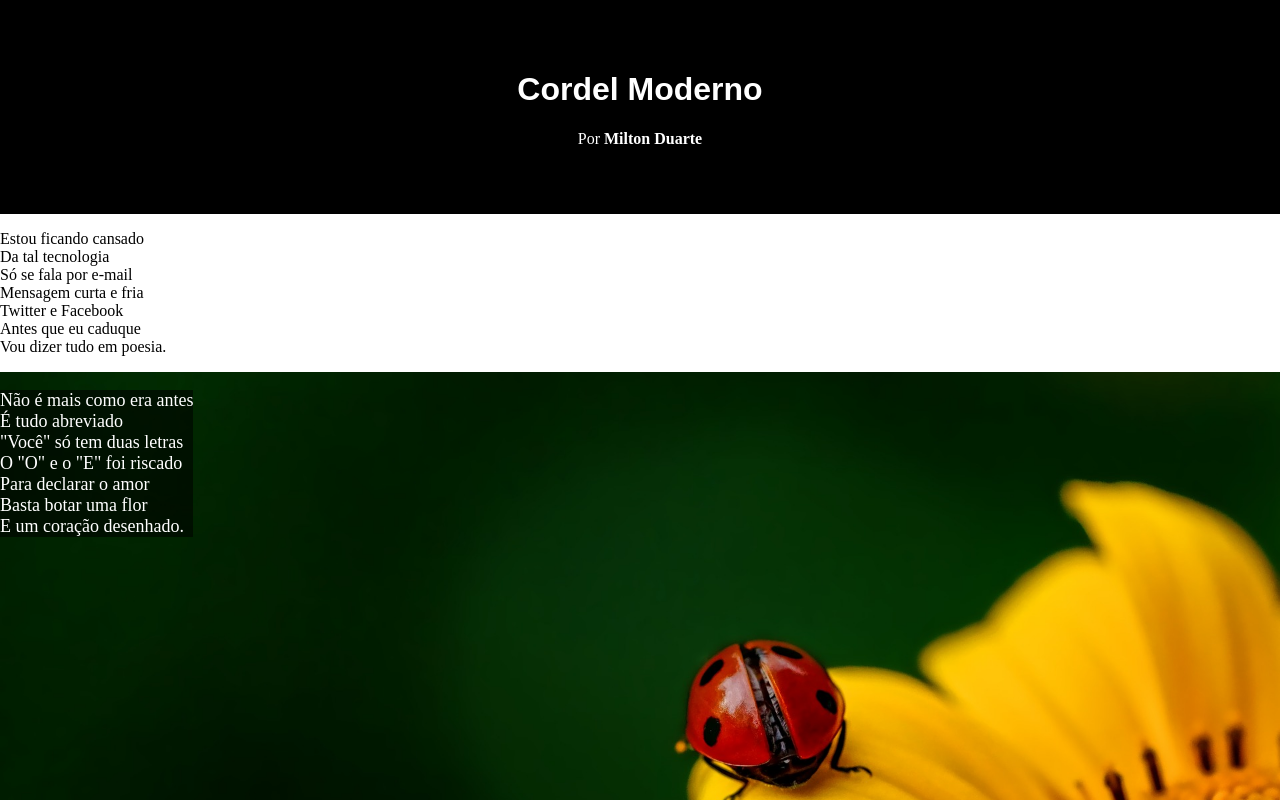
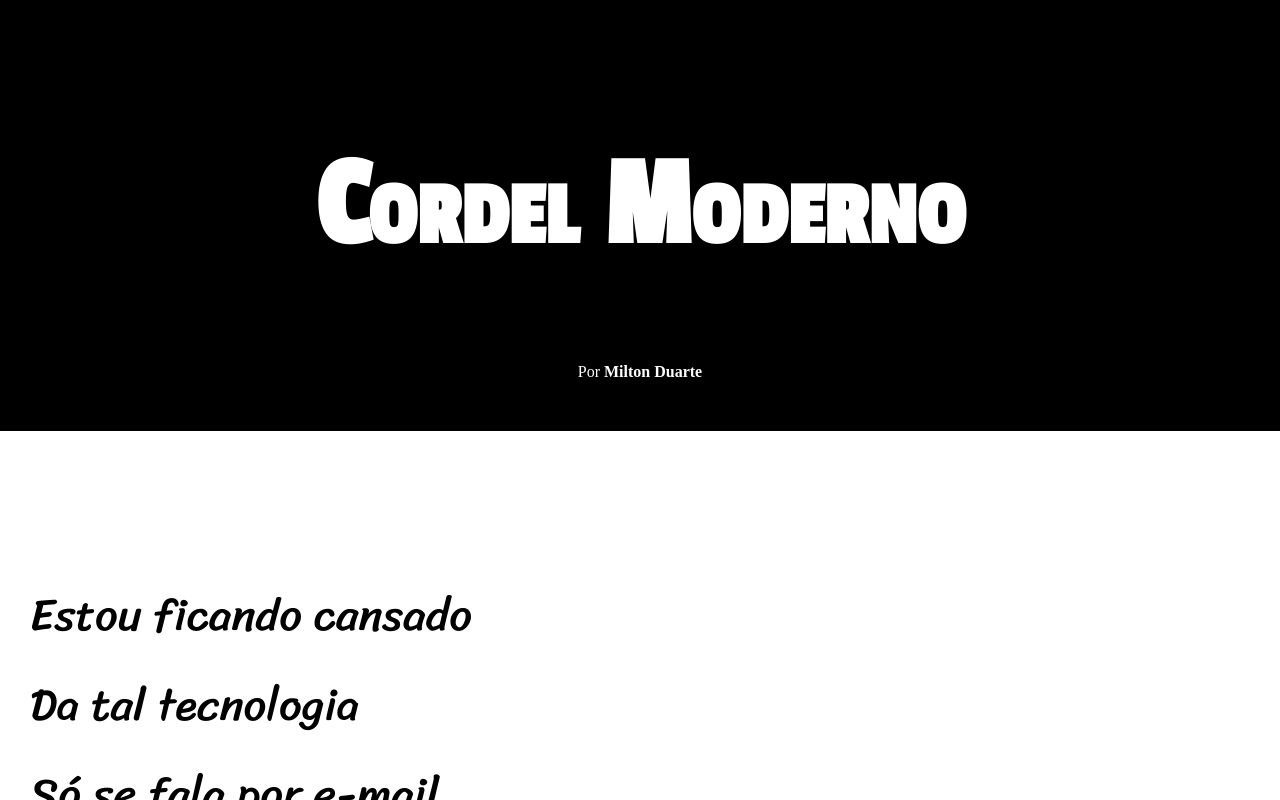
Before and after one commit to LuizHenriquw/HTML---CSS, a plain HTML site: page Exercicios/desafio_cordel/index.html in a window 1280 px wide. Shown: the top 800 px of the page. Drawn offline with Linux system fonts and the light colour scheme.

Commit message:
Melhorando o site

```diff
--- a/Exercicios/desafio_cordel/estilo.css
+++ b/Exercicios/desafio_cordel/estilo.css
@@ -1,46 +1,87 @@
 @charset "UTF-8";
-        body{
-            margin: 0px;
+    @import url('https://fonts.googleapis.com/css2?family=Passion+One&display=swap');
+    @import url('https://fonts.googleapis.com/css2?family=Sriracha&display=swap');
+     :root{
+        --fonte1:Verdana, Geneva, Tahoma, sans-serif;
+        --fonte2:"Passion One", sans-serif;
+         --fonte3:"Sriracha", cursive;
+        }
+
+        html , body{
+            min-width: 100vh;
 
         }
 
+        body{
+            margin: 0px;
+        }
+
+
+
+
         header{
             background-color:black ;
-            padding: 50px;
+
             text-align: center;
+            padding-top: 50px;
         }
 
         header > p >  a{
             color: white;
             text-decoration: none;
             font-weight: bold;
+
         }
 
+        a:hover{
+            text-decoration: underline;
+        }
+
+
         header > h1{
+            font-family: var(--fonte1);
             color:white;
-            font-family: "passion", sans-serif;
-
+            font-variant: small-caps;
+            font-family: var(--fonte2);
+            font-size: 10vw;
         }
         header > p{
             color: white;
-        }
-
-        main > p{
-            text-align: left;
-
+            padding-bottom: 50px;
 
         }
 
+        section{
+            padding-top: 10vh;
+            padding-bottom: 10vh;
+            line-height: 2em;
+            padding-left: 30px;
+            font-family: var(--fonte3);
+            font-size: 3.5vw;
+        }
 
-       #imagem1{
+        section.img > p{
+            background-color: rgba(0, 0, 0, 0.479);
+            width:400px ;
+            display: inline-block;
+        }
+
+
+        .img{
+
+            font-size: 10px:
+            display: inline-block;
+        }
+       .imagem1{
             background-image: url(imagens/background001.jpg);
             background-position: center right;
             background-size: cover;
             background-repeat: no-repeat;
             background-attachment: fixed;
+
         }
 
-       #imagem2{
+       .imagem2{
             background-image: url(imagens/background002.jpg);
             background-position: left bottom;
             background-size: cover;
@@ -48,31 +89,10 @@
             background-attachment: fixed;
        }
 
-
-
-
-        div{
-            height: 100vh;
-
-        }
-
-
-
-        div > p{
-            background-color: rgba(0, 0, 0, 0.559);
-            color: white;
-            font-size: large;
-            display: inline-block;
-        }
-
-
-
-
-
         footer{
             background-color: black;
             color: white;
             padding: 1px;
             text-align: center;
-            font-size: 20 px;
+            font-size: 20px;
         }
--- a/Exercicios/desafio_cordel/index.html
+++ b/Exercicios/desafio_cordel/index.html
@@ -23,8 +23,8 @@
                 Vou dizer tudo em poesia.<br>
             </p>
         </section>
-        <section>
-            <div id="imagem1">
+        <section  class="imagem1" class="img" >
+
                 <p>
                     Não é mais como era antes <br>
                     É tudo abreviado <br>
@@ -34,7 +34,7 @@
                     Basta botar uma flor <br>
                     E um coração desenhado.<br>
                 </p>
-            </div>
+
         </section>
         <section>
             <p>
@@ -56,8 +56,8 @@
             </p>
         </section>
 
-        <section>
-            <div id="imagem2">
+        <section class="imagem2" class="img">
+
 
                 <p>
                     Tenho saudade das cartas <br>
@@ -68,7 +68,7 @@
                     Era texto de verdade <br>
                     Nas linhas do coração <br>
                 </p>
-            </div>
+
         </section>
         <section>
             <p>
```
